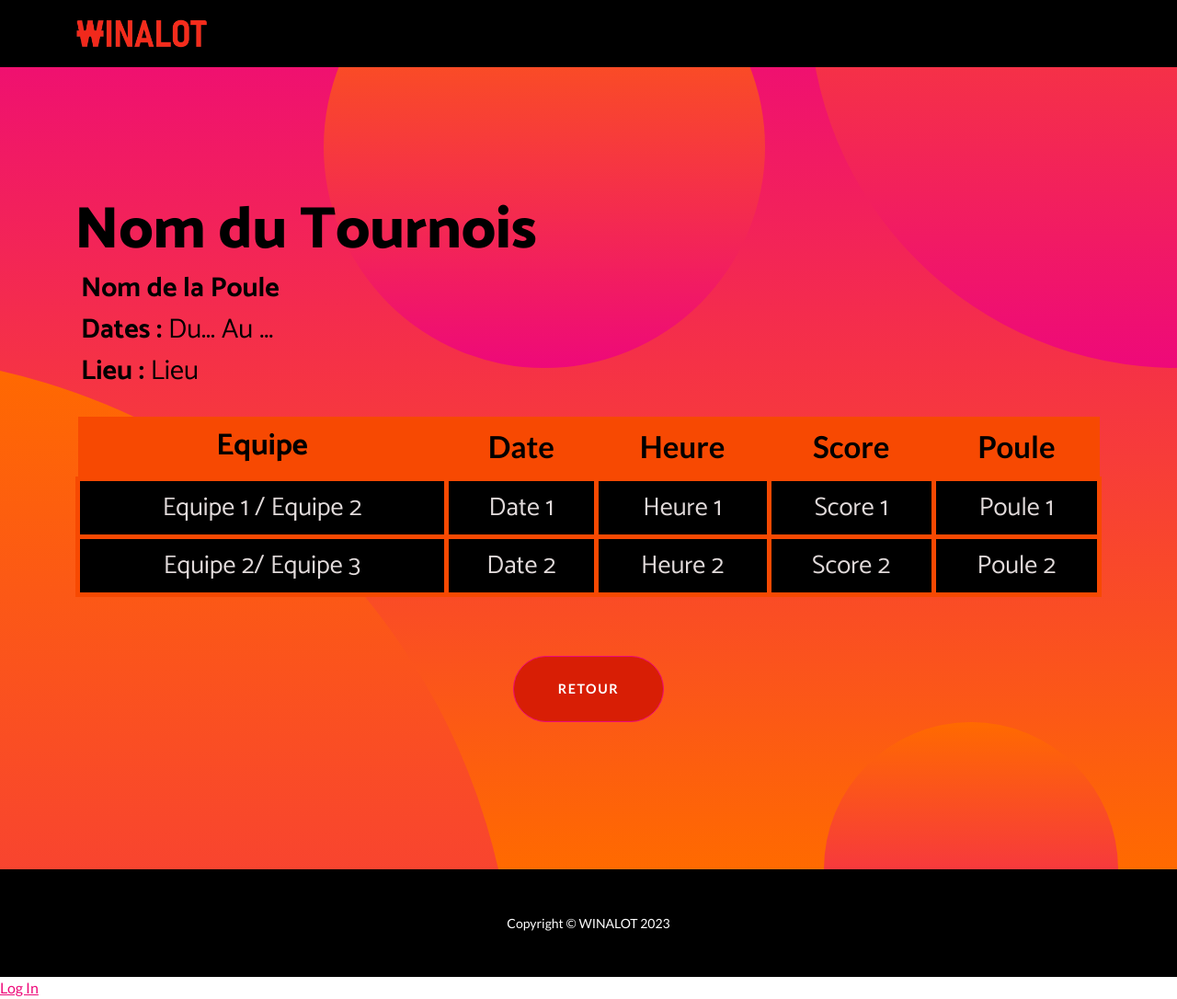
After one commit to mborsu/personal_project_, a Django app: template winalot/scores/templates/scores/match_detail.html in a window 1280 px wide. The commit adds this page. Shown: the whole page at 92% size. Run offline with Django 4.2, Linux system fonts and the light colour scheme; the template is opened without the code that fills it, so the values that code supplies are empty; some libraries are stand-ins or nearby versions.

```diff
--- /dev/null
+++ b/winalot/scores/templates/scores/match_detail.html
@@ -0,0 +1,70 @@
+<!DOCTYPE html>
+<html lang="en">
+
+<head>
+    <meta charset="utf-8">
+    <meta name="viewport" content="width=device-width, initial-scale=1.0, shrink-to-fit=no">
+    <title>winalot 1</title>
+    <meta name="description" content="Scores Website">
+    <link rel="stylesheet" href="assets/bootstrap/css/bootstrap.min.css">
+    <link rel="stylesheet" href="https://fonts.googleapis.com/css?family=Catamaran:100,200,300,400,500,600,700,800,900&amp;display=swap">
+    <link rel="stylesheet" href="https://fonts.googleapis.com/css?family=Lato:100,100i,300,300i,400,400i,700,700i,900,900i&amp;display=swap">
+    <link rel="stylesheet" href="assets/css/Login-Form-Basic-icons.css">
+</head>
+
+<body>
+    <nav class="navbar navbar-dark navbar-expand-lg fixed-top bg-dark navbar-custom" style="background: linear-gradient(#000000 1%, black 35%, rgb(0,0,0) 86%), var(--bs-red);border-color: var(--bs-black);">
+        <div class="container"><a class="navbar-brand" href="#"><img class="rounded img-fluid" src="assets/img/Capture_d_écran_2023-04-14_165538-removebg-preview.png" width="144" height="31"></a><button data-bs-toggle="collapse" class="navbar-toggler" data-bs-target="#navbarResponsive"><span class="visually-hidden">Toggle navigation</span><span class="navbar-toggler-icon"></span></button>
+            <div class="collapse navbar-collapse" id="navbarResponsive"></div>
+        </div>
+    </nav>
+    <header class="text-center masthead">
+        <div class="masthead-content" style="--bs-primary: #ff0000;--bs-primary-rgb: 255,0,0;--bs-secondary: #450202;--bs-secondary-rgb: 69,2,2;--bs-success: #000000;--bs-success-rgb: 0,0,0;--bs-body-bg: var(--bs-red);">
+            <div class="container">
+                <h2 class="masthead-subheading mb-0" style="text-align: left;margin: -1px;margin-bottom: 0px;"><span style="color: rgb(0, 0, 0);">Nom du Tournois</span></h2>
+                <p style="text-align: left;font-size: 30px;font-weight: bold;font-family: Catamaran, sans-serif;color: rgb(0,0,0);margin-left: 6px;">Nom de la Poule<br>Dates : <span style="font-weight: normal !important;">Du... Au ...</span><br>Lieu : <span style="font-weight: normal !important;">Lieu</span></p>
+                <div class="table-responsive" style="font-size: 28px;color: #cbcbcb;margin-top: 27px;padding: 0px;">
+                    <table class="table">
+                        <thead>
+                            <tr>
+                                <th style="background: #f74902;font-size: 33px;font-family: Catamaran, sans-serif;color: rgb(0,0,0);">Equipe</th>
+                                <th style="font-size: 33px;background: #f74902;color: rgb(0,0,0);">Date</th>
+                                <th style="font-size: 33px;background: #f74902;color: rgb(0,0,0);">Heure</th>
+                                <th style="font-size: 33px;background: #f74902;color: rgb(0,0,0);">Score</th>
+                                <th style="font-size: 33px;background: #f74902;color: rgb(0,0,0);">Poule</th>
+                            </tr>
+                        </thead>
+                        <tbody>
+                            <tr>
+                                <td style="background: var(--bs-black);color: #e1dada;font-size: 28px;font-family: Catamaran, sans-serif;border-width: 5px;border-color: #f74902;">Equipe 1 / Equipe 2</td>
+                                <td style="background: var(--bs-black);font-size: 28px;font-family: Catamaran, sans-serif;border-width: 5px;border-color: #f74902;color: #e1dada;">Date 1</td>
+                                <td style="background: var(--bs-black);font-size: 28px;font-family: Catamaran, sans-serif;border-width: 5px;border-color: #f74902;color: #e1dada;">Heure 1</td>
+                                <td style="background: var(--bs-black);font-size: 28px;font-family: Catamaran, sans-serif;border-width: 5px;border-color: #f74902;color: #e1dada;">Score 1</td>
+                                <td style="background: var(--bs-black);font-size: 28px;font-family: Catamaran, sans-serif;border-width: 5px;border-color: #f74902;color: #e1dada;">Poule 1</td>
+                            </tr>
+                            <tr>
+                                <td style="background: var(--bs-black);color: #e1dada;font-size: 28px;font-family: Catamaran, sans-serif;border-width: 5px;border-color: #f74902;">Equipe 2/ Equipe 3</td>
+                                <td style="background: var(--bs-black);font-size: 28px;font-family: Catamaran, sans-serif;border-width: 5px;border-color: #f74902;color: #e1dada;">Date 2</td>
+                                <td style="background: var(--bs-black);font-size: 28px;font-family: Catamaran, sans-serif;border-width: 5px;border-color: #f74902;color: #e1dada;">Heure 2</td>
+                                <td style="background: var(--bs-black);font-size: 28px;font-family: Catamaran, sans-serif;border-width: 5px;border-color: #f74902;color: #e1dada;">Score 2</td>
+                                <td style="background: var(--bs-black);font-size: 28px;font-family: Catamaran, sans-serif;border-width: 5px;border-color: #f74902;color: #e1dada;">Poule 2</td>
+                            </tr>
+                        </tbody>
+                    </table>
+                </div><a class="btn btn-primary btn-xl rounded-pill mt-5" role="button" href="#" style="--bs-primary: #ff0000;--bs-primary-rgb: 255,0,0;background: #d81e05;">Retour</a>
+            </div>
+        </div>
+        <div class="bg-circle-1 bg-circle" style="--bs-primary: #920000;--bs-primary-rgb: 146,0,0;--bs-body-bg: var(--bs-btn-disabled-color);"></div>
+        <div class="bg-circle-2 bg-circle"></div>
+        <div class="bg-circle-3 bg-circle"></div>
+        <div class="bg-circle-4 bg-circle"></div>
+    </header>
+    <footer class="py-5 bg-black">
+        <div class="container">
+            <p class="text-center text-white m-0 small">Copyright&nbsp;© WINALOT 2023</p>
+        </div>
+    </footer><a href="#">Log In</a>
+    <script src="assets/bootstrap/js/bootstrap.min.js"></script>
+</body>
+
+</html>
```
Also changed, not shown: winalot/scores/templates/scores/detail.html (+7 -14 lines), winalot/scores/templates/scores/index.html (+6 -1 lines).
